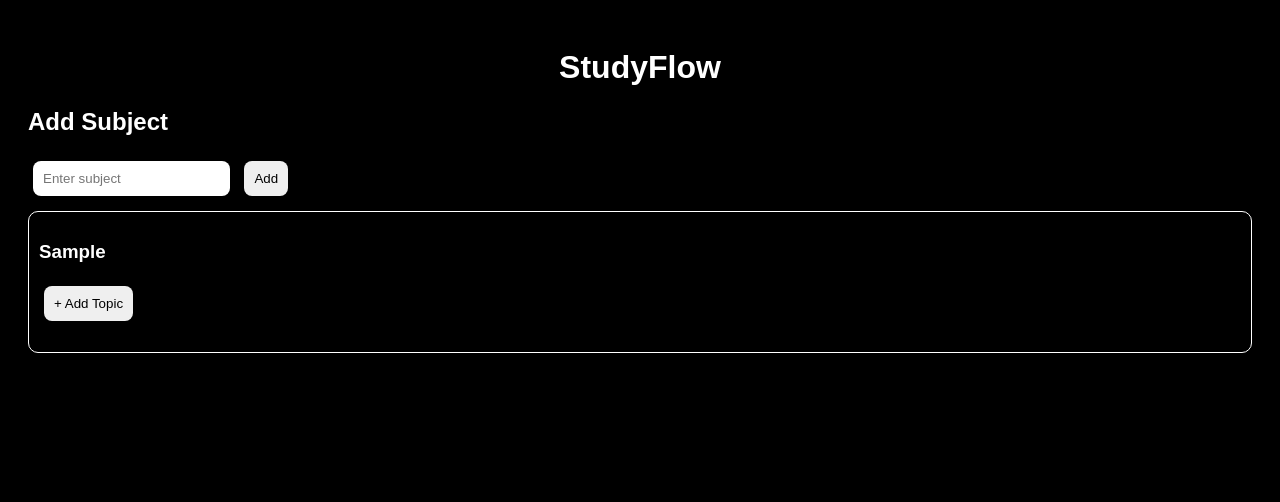
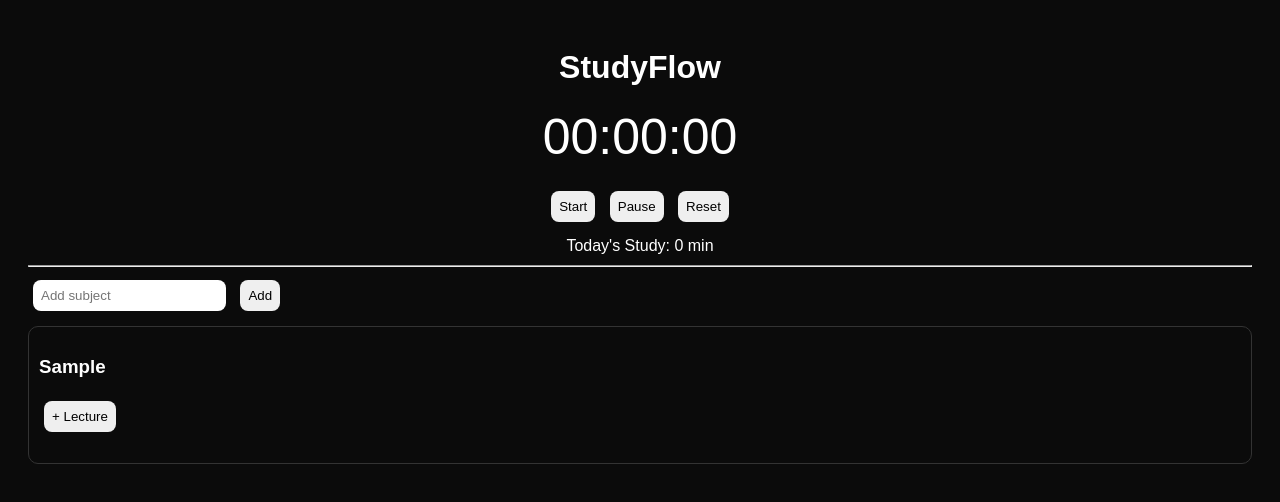
Before and after one commit to T-beepui/Study-app, a plain HTML site: page index.html in a window 1280 px wide. Both pictures are taken after typing "Sample" into the empty fields and a click on the button "Add". Drawn offline with Linux system fonts and the light colour scheme.

Commit message:
Refactor styles and enhance timer features
Updated styles and improved timer functionality. Changed background color, adjusted padding, and modified button labels for better clarity.

```diff
--- a/index.html
+++ b/index.html
@@ -4,22 +4,25 @@
   <title>StudyFlow</title>
   <style>
     body {
-      background: black;
+      background: #0b0b0b;
       color: white;
       font-family: Arial;
       padding: 20px;
     }
-    h1 { text-align: center; }
+
+    h1 {
+      text-align: center;
+    }
 
     input, button {
-      padding: 10px;
+      padding: 8px;
       margin: 5px;
       border-radius: 8px;
       border: none;
     }
 
-    .box {
-      border: 1px solid white;
+    .card {
+      border: 1px solid #333;
       padding: 10px;
       margin-top: 10px;
       border-radius: 10px;
@@ -29,6 +32,21 @@
       text-decoration: line-through;
       color: gray;
     }
+
+    #timer {
+      font-size: 50px;
+      text-align: center;
+      margin: 20px;
+    }
+
+    .center {
+      text-align: center;
+    }
+
+    .stats {
+      text-align: center;
+      margin: 10px;
+    }
   </style>
 </head>
 
@@ -36,15 +54,83 @@
 
 <h1>StudyFlow</h1>
 
-<h2>Add Subject</h2>
-<input id="subjectInput" placeholder="Enter subject">
+<!-- TIMER -->
+<div id="timer">00:00:00</div>
+
+<div class="center">
+  <button onclick="start()">Start</button>
+  <button onclick="pause()">Pause</button>
+  <button onclick="reset()">Reset</button>
+</div>
+
+<div class="stats">
+  Today's Study: <span id="today">0</span> min
+</div>
+
+<hr>
+
+<!-- SUBJECT -->
+<input id="subjectInput" placeholder="Add subject">
 <button onclick="addSubject()">Add</button>
 
 <div id="subjects"></div>
 
 <script>
 let data = JSON.parse(localStorage.getItem("study")) || [];
+let startTime = localStorage.getItem("startTime") || null;
+let interval;
 
+// TIMER
+function updateTimer() {
+  if (!startTime) return;
+
+  let elapsed = Math.floor((Date.now() - startTime) / 1000);
+
+  let h = Math.floor(elapsed / 3600);
+  let m = Math.floor((elapsed % 3600) / 60);
+  let s = elapsed % 60;
+
+  document.getElementById("timer").innerText =
+    `${h}:${m<10?"0":""}${m}:${s<10?"0":""}${s}`;
+
+  let today = Math.floor(elapsed / 60);
+  localStorage.setItem("today", today);
+  document.getElementById("today").innerText = today;
+}
+
+function start() {
+  if (!startTime) {
+    startTime = Date.now();
+    localStorage.setItem("startTime", startTime);
+  }
+  interval = setInterval(updateTimer, 1000);
+}
+
+function pause() {
+  clearInterval(interval);
+}
+
+function reset() {
+  clearInterval(interval);
+  startTime = null;
+  localStorage.removeItem("startTime");
+  document.getElementById("timer").innerText = "00:00:00";
+}
+
+// LOAD
+window.onload = () => {
+  if (startTime) {
+    startTime = parseInt(startTime);
+    interval = setInterval(updateTimer, 1000);
+  }
+
+  document.getElementById("today").innerText =
+    localStorage.getItem("today") || 0;
+
+  render();
+};
+
+// SUBJECT
 function save() {
   localStorage.setItem("study", JSON.stringify(data));
 }
@@ -60,7 +146,7 @@
 }
 
 function addTopic(i) {
-  let val = prompt("Enter topic");
+  let val = prompt("Lecture name?");
   if (!val) return;
 
   data[i].topics.push({ name: val, done: false });
@@ -78,9 +164,9 @@
   let html = "";
 
   data.forEach((sub, i) => {
-    html += `<div class="box">
+    html += `<div class="card">
       <h3>${sub.name}</h3>
-      <button onclick="addTopic(${i})">+ Add Topic</button>
+      <button onclick="addTopic(${i})">+ Lecture</button>
       <ul>`;
 
     sub.topics.forEach((t, j) => {
@@ -95,8 +181,6 @@
 
   document.getElementById("subjects").innerHTML = html;
 }
-
-render();
 </script>
 
 </body>
```
